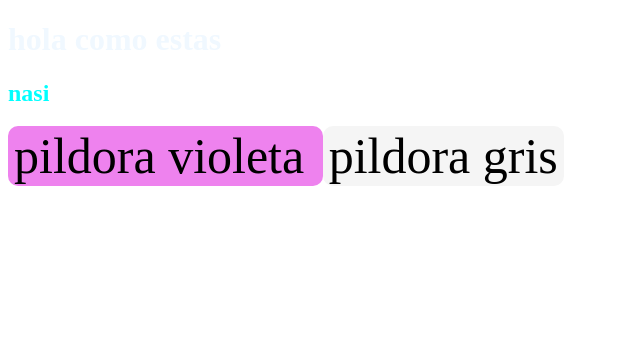
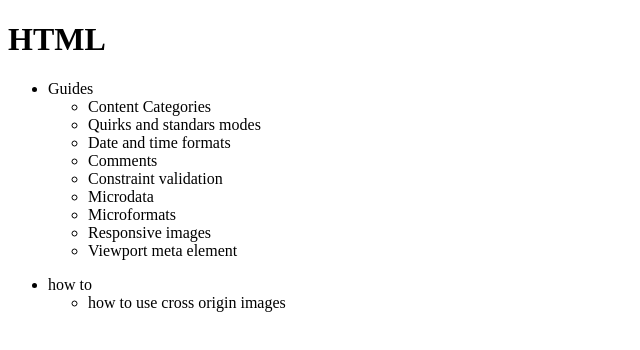
Before and after one commit to DemianWolf122/repo-de-prueba, a plain HTML site: page index.html in a window 1280 px wide. Shown: the whole page, without its empty margins (0-640 px from the left). Drawn offline with Linux system fonts and the light colour scheme.

Commit message:
tarea listas

```diff
--- a/index.html
+++ b/index.html
@@ -7,9 +7,28 @@
     <link rel="stylesheet" href="./style.css">
 </head>
 <body>
-    <h1 class="titulo">hola como estas</h1>
-    <h2 class="titulo-especial">nasi</h2>
-    <span class="pildora pildora-violeta">pildora violeta </span>
-    <span class="pildora pildora-gris">pildora gris</span>
+    <h1>HTML</h1>
+    <ul>
+        <li>Guides</li>
+        <ul>
+            <li>Content Categories</li>
+            <li>Quirks and standars modes</li>
+            <li>Date and time formats</li>
+            <li>Comments</li>
+            <li>Constraint validation</li>
+            <li>Microdata</li>
+            <li>Microformats</li>
+            <li>Responsive images</li>
+            <li>Viewport meta element</li>
+        </ul>
+    </ul>
+    <ul>
+        <li>how to</li>
+        <ul>
+            <li>how to use cross origin images</li>
+        </ul>
+    </ul>
+    <!-- <span class="pildora pildora-violeta">pildora violeta </span>
+    <span class="pildora pildora-gris">pildora gris</span> -->
 </body>
 </html>
```
